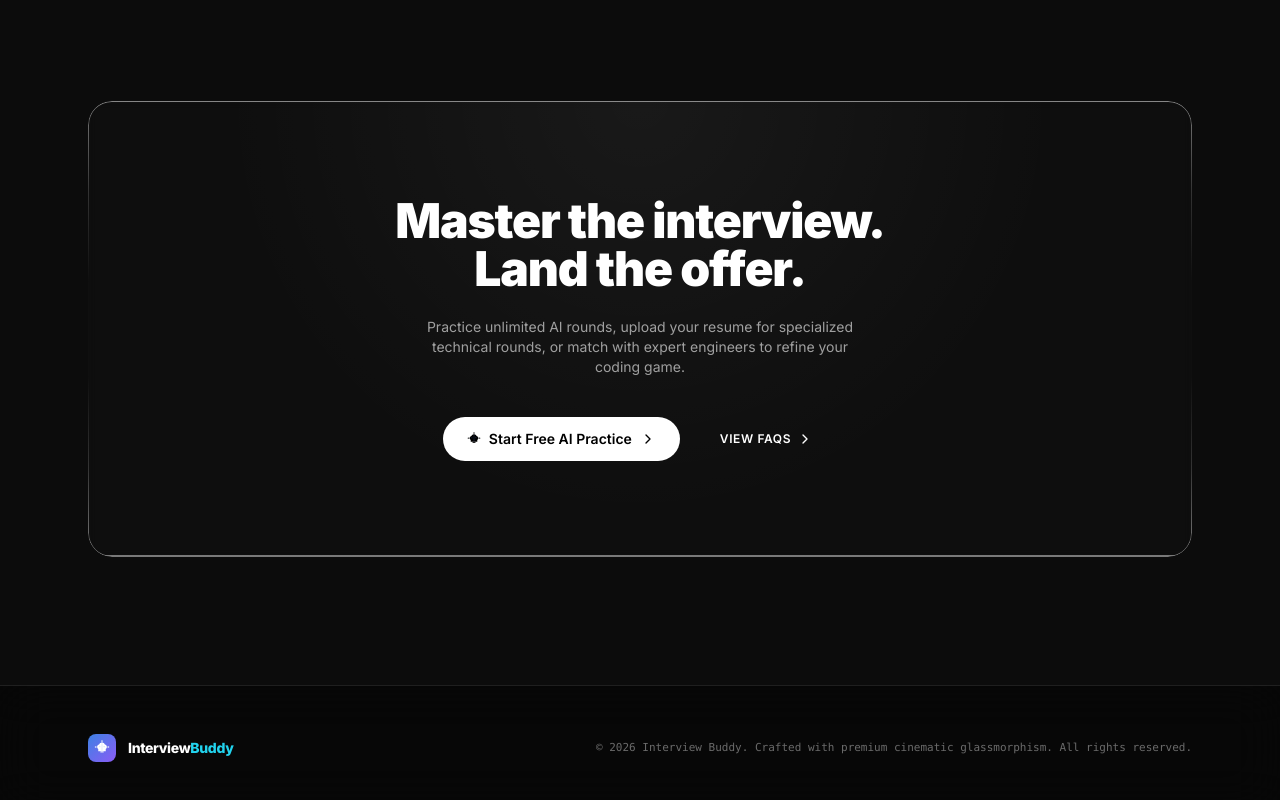
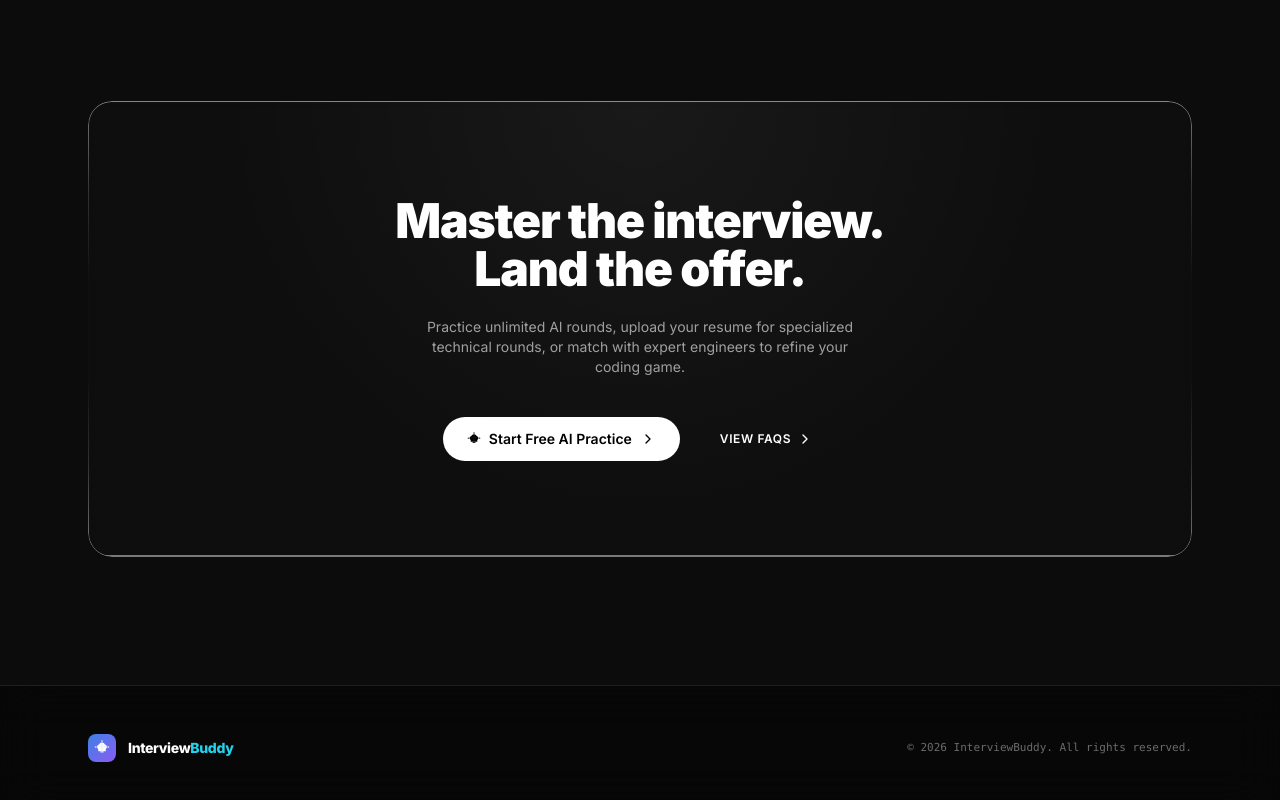
Before and after one commit to divyadahiya14/InterviewBuddy, a React (Create React App) app in the folder interviewbuddy-frontend/: page / in a window 1280 px wide. Shown: the part 4303-5103 px from the top of the page. Built offline with nearby package versions, Linux system fonts and the light colour scheme; no server answers.

Commit message:
fix: simplify footer copyright text

```diff
--- a/interviewbuddy-frontend/src/pages/LandingPage.jsx
+++ b/interviewbuddy-frontend/src/pages/LandingPage.jsx
@@ -843,7 +843,7 @@ function LandingPage() {
           </div>
 
           <p className="text-[11px] text-white/40 font-medium font-mono">
-            © 2026 Interview Buddy. Crafted with premium cinematic glassmorphism. All rights reserved.
+            © 2026 InterviewBuddy. All rights reserved.
           </p>
         </div>
       </footer>
```
